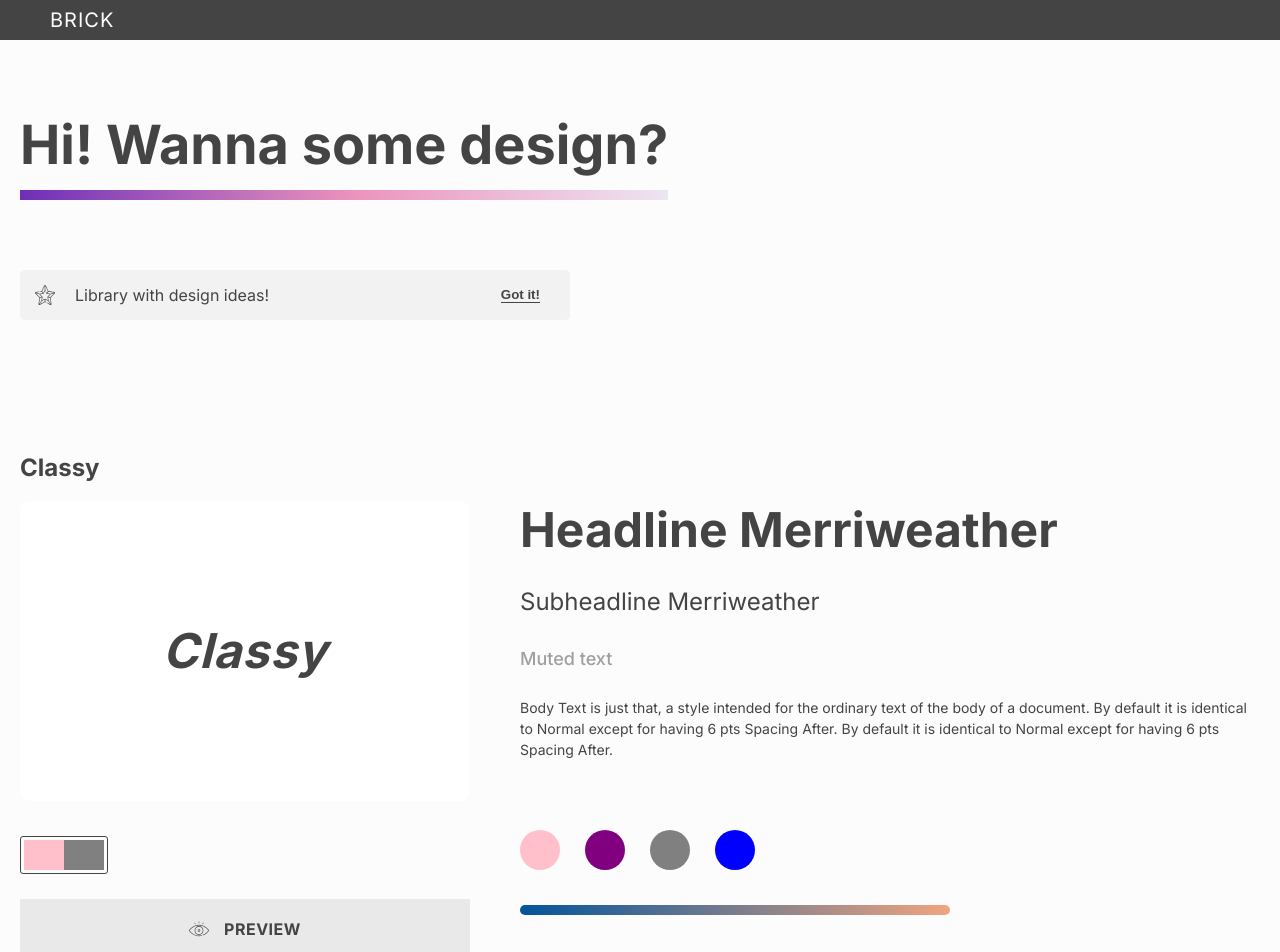
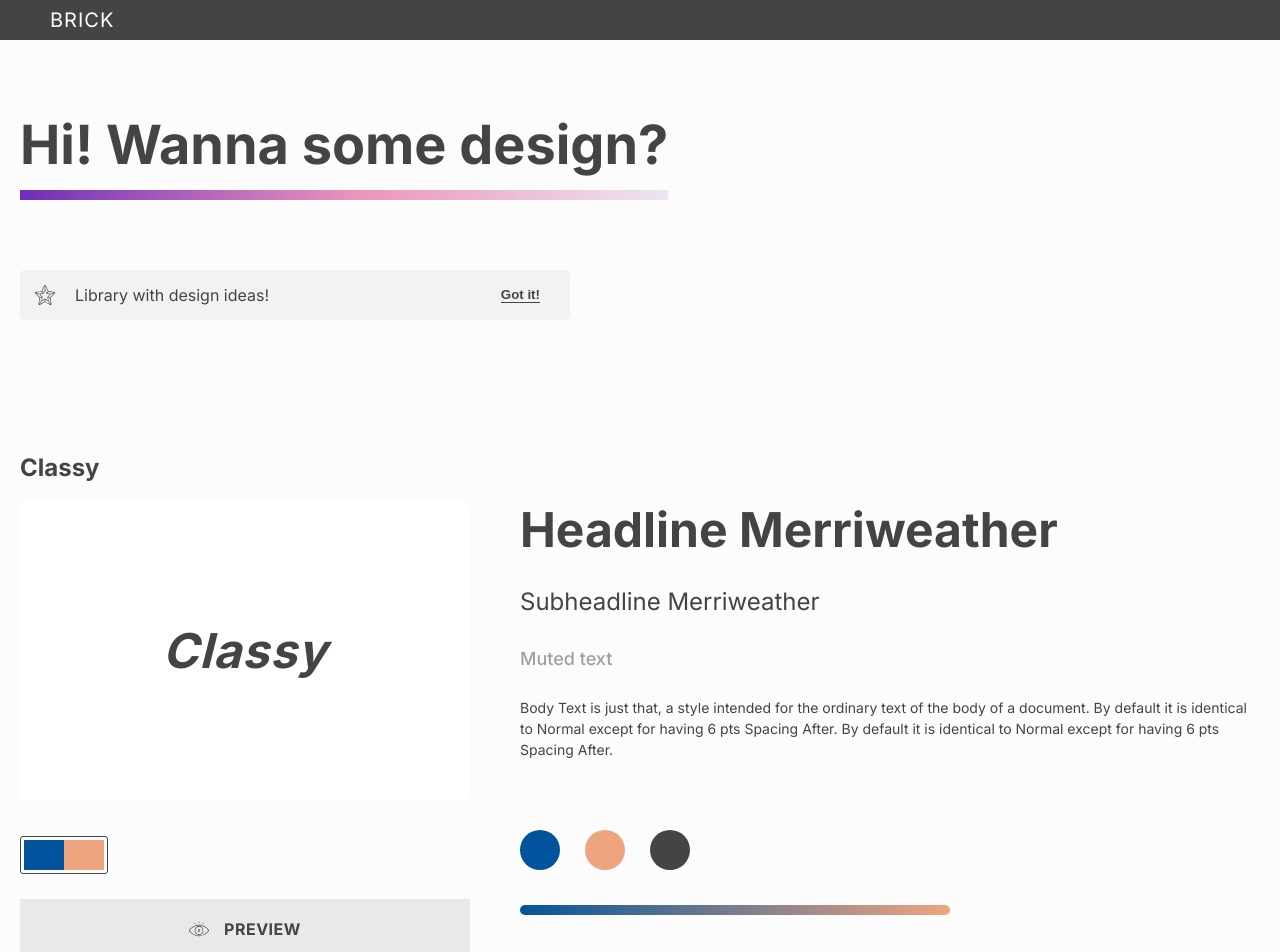
Before and after one commit to serozhkohanna/design-brick, a React (Create React App) app: page / in a window 1280 px wide. Shown: the top 952 px of the page. Built offline with nearby package versions, Linux system fonts and the light colour scheme.

Commit message:
Dynamically added colors to main card.

```diff
--- a/src/components/Cards/Cards.tsx
+++ b/src/components/Cards/Cards.tsx
@@ -21,17 +21,20 @@ const Cards: FC<Props> = ({designData}) => {
 	return <section key={item.id} className='card-section'>
 	  <div className={`card-main ${deviceMode}`}>
 		<div className="card-title">
-		  Classy
+		  {item.name}
 		</div>
 		<div className="card-content">
 		  <div className="left-side">
 			<div className="name-holder">
-			  <h3>Classy</h3>
+			  <h3>{item.name}</h3>
 			</div>
 			<div className="pallet-holder">
 			  <div className="pallet is-active">
-				<div className='pallet-item' style={{'background': 'pink'}}/>
-				<div className='pallet-item' style={{'background': 'grey'}}/>
+				{item.colors.palette.map((color, i) => {
+				  return <div className='pallet-item' key={i} style={{'background': color}}>
+
+				  </div>
+				})}
 			  </div>
 			</div>
 			<div className="preview-button" onClick={handlePreviewOpen}>
@@ -58,13 +61,15 @@ const Cards: FC<Props> = ({designData}) => {
 			  </div>
 			</div>
 			<div className="colors">
-			  <span className="colors-item" style={{'background': 'pink'}}/>
-			  <span className="colors-item" style={{'background': 'purple'}}/>
-			  <span className="colors-item" style={{'background': 'grey'}}/>
-			  <span className="colors-item" style={{'background': 'blue'}}/>
+			  {item.colors.palette.map((color, i) => {
+				return <span className='colors-item' key={i} style={{'background': color}}>
+
+				</span>
+			  })}
+			  <span className="colors-item" style={{'background': item.colors.bodyColor}}/>
 			</div>
 			<div className="gradient-range"
-				 style={{'background': 'linear-gradient(270deg, #EEA47F 0.92%, #00539C 101.15%)'}}>
+				 style={{'background': `linear-gradient(270deg, ${item.colors.palette[1]} 0.92%, ${item.colors.palette[0]} 101.15%)`}}>
 			</div>
 		  </div>
 		</div>
```
